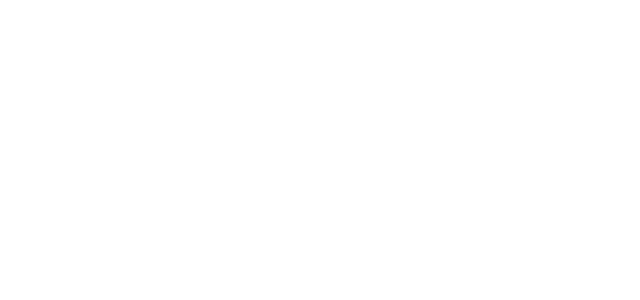
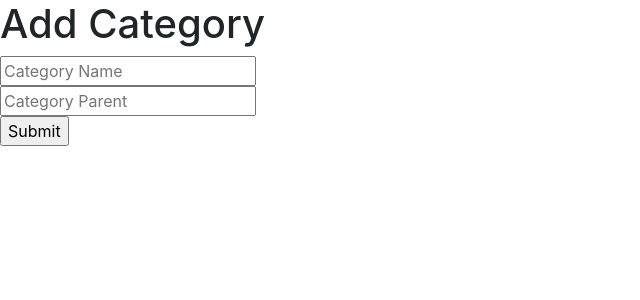
Before and after one commit to zoritt-biz/user-website, a React (Create React App) app: page /admin/add_category in a window 1280 px wide. Shown: the top 300 px of the page, without its empty margins (0-640 px from the left). Built offline with nearby package versions, Linux system fonts and the light colour scheme.

Commit message:
add category _ temporary

```diff
--- a/src/App.js
+++ b/src/App.js
@@ -11,6 +11,7 @@
 import DetailPage from './pages/detailpage/DetailPage';
 import SigninPage from './pages/authPage/SigninPage';
 import SignupPage from './pages/authPage/SignupPage';
+import AddCategory from "./pages/admin/add_category"
 
 function App() {
   return (
@@ -25,6 +26,7 @@
         <Route exact path="/detail" component={DetailPage} />
         <Route exact path="/signin" component={SigninPage} />
         <Route exact path="/signup" component={SignupPage} />
+        <Route exact path="/admin/add_category" component={AddCategory} />
       </Switch>
     </Router>
   );
--- /dev/null
+++ b/src/pages/admin/add_category.js
@@ -0,0 +1,67 @@
+import React, { useState } from "react";
+import { gql, useMutation } from "@apollo/client";
+import { ContactSupportOutlined } from "@material-ui/icons";
+
+const ADD_CATEGORY = gql`
+  mutation($record: CreateOneCategoryInput!) {
+    categoryCreateOne(record: $record) {
+      record {
+        _id
+        name
+        parent
+      }
+    }
+  }
+`;
+
+const AddCategory = () => {
+  const [cat_name, setCatName] = useState("");
+  const [cat_parent, setCatParent] = useState("");
+
+  const [addCategory, { loading, data, error }] = useMutation(ADD_CATEGORY);
+
+  return (
+    <div>
+      <h1>Add Category</h1>
+      <form
+        onSubmit={(e) => {
+          e.preventDefault();
+          addCategory({
+            variables: {
+              record: {
+                name: cat_name,
+                parent: cat_parent,
+                autocompleteTerm: cat_name + " " + cat_parent,
+                categoryIndex: [
+                  ...cat_name.split(" "),
+                  ...cat_parent.split(" "),
+                ],
+              },
+            },
+          });
+        }}
+      >
+        <input
+          placeholder="Category Name"
+          type="text"
+          value={cat_name}
+          onChange={(v) => setCatName(v.target.value)}
+        />
+        <br />
+        <input
+          placeholder="Category Parent"
+          type="text"
+          value={cat_parent}
+          onChange={(v) => setCatParent(v.target.value)}
+        />
+        <br />
+        <input type="submit" />
+      </form>
+      {loading && "Loading..."}
+      {data && "Done"}
+      {error && error.message}
+    </div>
+  );
+};
+
+export default AddCategory;
```
